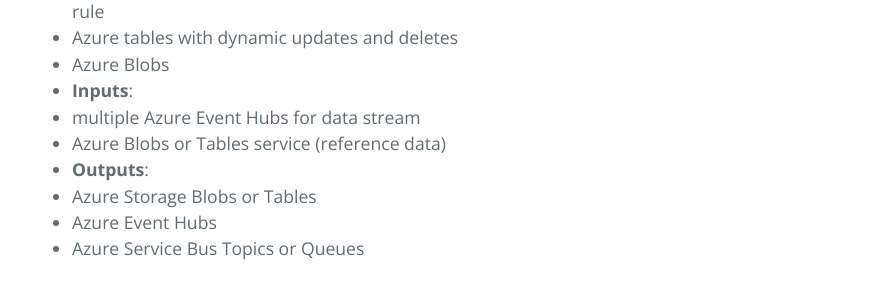
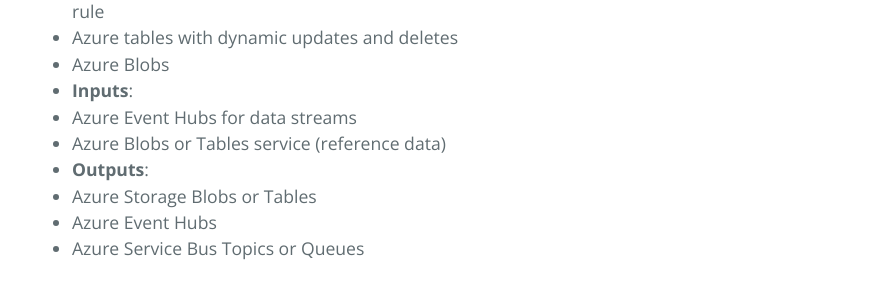
Before and after one commit to TrigerSoft/streamx, a Jekyll site: the page built from learn/why-streamx.md, in a window 1280 px wide. Shown: the part 799-1099 px from the top of the page, without its empty margins (192-1078 px from the left). Built offline with Jekyll 4.4.1, drawn with Linux system fonts in a browser that asks for light colours; Markdown is read by kramdown in place of the engine named in the settings.

Commit message:
Update why-streamx.md

```diff
--- a/learn/why-streamx.md
+++ b/learn/why-streamx.md
@@ -26,7 +26,7 @@
  * Azure tables with dynamic updates and deletes
  * Azure Blobs
 * **Inputs**:
- * multiple Azure Event Hubs for data stream
+ * Azure Event Hubs for data streams
  * Azure Blobs or Tables service (reference data)
 * **Outputs**:
  * Azure Storage Blobs or Tables
```
